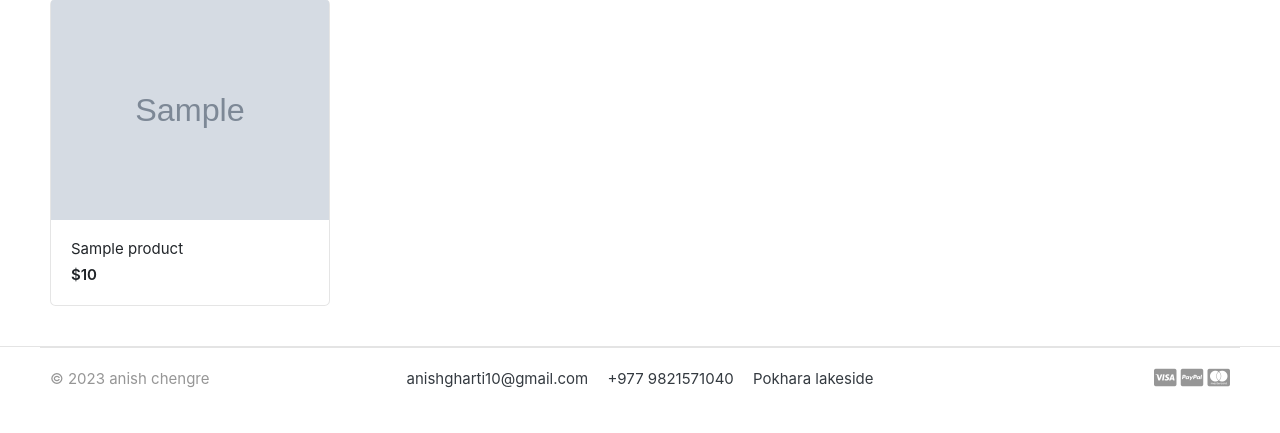
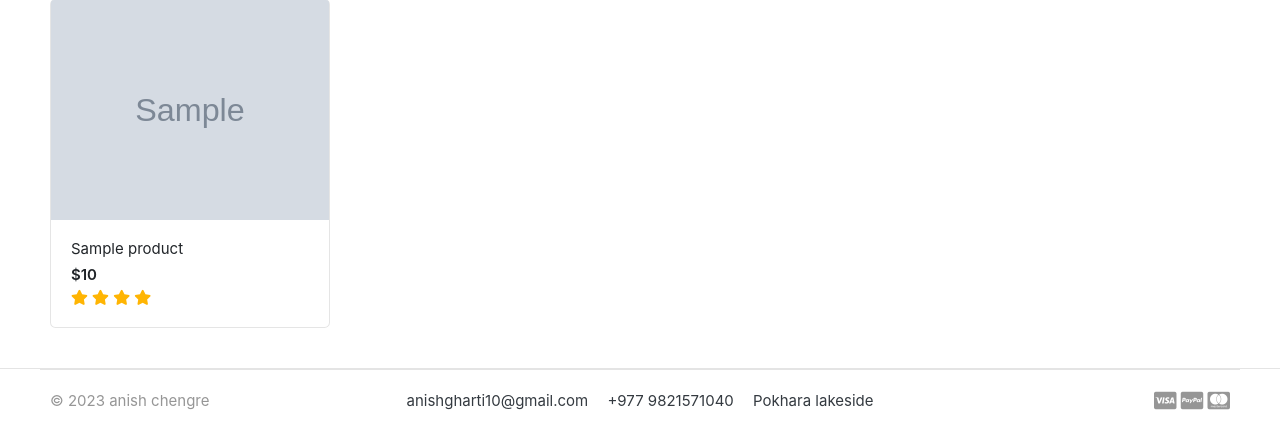
Before and after one commit to Python-Djano/Ecommerce, a Django app: page / in a window 1280 px wide. Shown: the part 509-942 px from the top of the page. Before the commit the page ends 897 px from the top, so only its background shows below. Run offline with Django 4.2, Linux system fonts and the light colour scheme; tables that the repository leaves empty hold one stand-in row (values such as "Sample post"); grey boxes marked "Sample" are stand-in pictures; some libraries are stand-ins or nearby versions; some web fonts are replaced.

Commit message:
showing stars in home page

```diff
--- a/Ecommerce/views.py
+++ b/Ecommerce/views.py
@@ -1,11 +1,17 @@
 from django.shortcuts import render
-from store.models import Product
+from store.models import Product, ReviewRating
+
 
 
 
 def home(request):
-    products = Product.objects.all().filter(is_available=True)
-    context = {
+   products = Product.objects.all().filter(is_available=True)
+   reviews = None
+   for product in products:
+        reviews = ReviewRating.objects.filter(product_id=product.id, status=True)
+
+   context = {
        'products':products,
+            'reviews': reviews,
     }
-    return render(request, 'home.html', context)
+   return render(request, 'home.html', context)
--- a/templates/home.html
+++ b/templates/home.html
@@ -34,6 +34,15 @@
                     <figcaption class="info-wrap">
                         <a href="{{ product.get_url }}" class="title">{{product.product_name}}</a>
                         <div class="price mt-1">${{product.price}}</div>
+                        <div class="rating-star">
+                            <span>
+                                <i class="fa fa-star{% if product.averageReview < 0.5 %}-o{% elif product.averageReview >= 0.5 and product.averageReview < 1 %}-half-o {% endif %}" aria-hidden="true"></i>
+                                <i class="fa fa-star{% if product.averageReview < 1.5 %}-o{% elif product.averageReview >= 1.5 and product.averageReview < 2 %}-half-o {% endif %}" aria-hidden="true"></i>
+                                <i class="fa fa-star{% if product.averageReview < 2.5 %}-o{% elif product.averageReview >= 2.5 and product.averageReview < 3 %}-half-o {% endif %}" aria-hidden="true"></i>
+                                <i class="fa fa-star{% if product.averageReview < 3.5 %}-o{% elif product.averageReview >= 3.5 and product.averageReview < 4 %}-half-o {% endif %}" aria-hidden="true"></i>
+                                <i class="fa fa-star{% if product.averageReview < 4.5 %}-o{% elif product.averageReview >= 4.5 and product.averageReview < 5 %}-half-o {% endif %}" aria-hidden="true"></i>
+                                </span>
+                        </div>
                     </figcaption>
                 </div>
             </div> <!-- col.// -->
--- a/templates/store/product_detail.html
+++ b/templates/store/product_detail.html
@@ -16,7 +16,7 @@
                 <aside class="col-md-6">
                     <article class="gallery-wrap">
                         <div class="img-big-wrap mainImage">
-                            <a href="#"><img src="{{ single_product.images.url}}"></a>
+                            <center><a href="#"><img src="{{ single_product.images.url}}"></a></center>
                         </div> <!-- img-big-wrap.// -->
 
                     </article>
```
